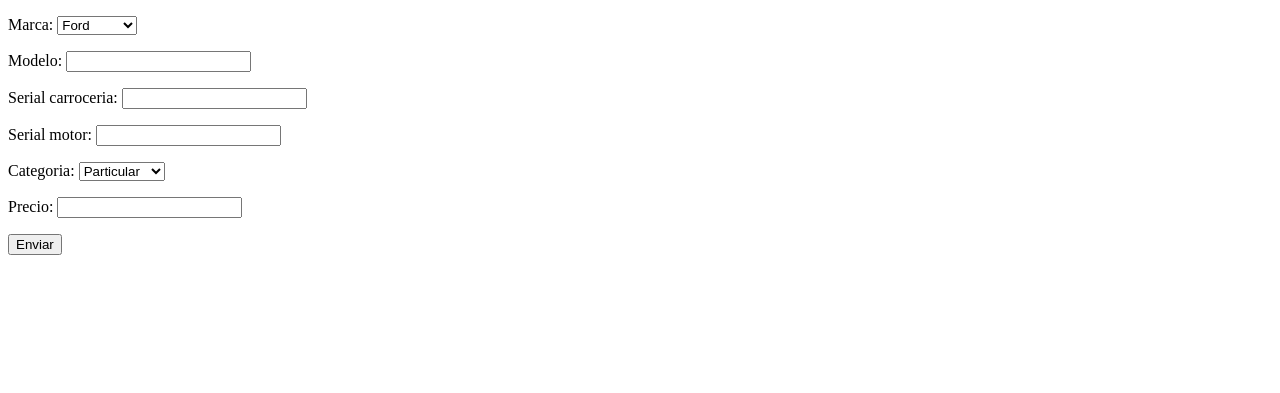
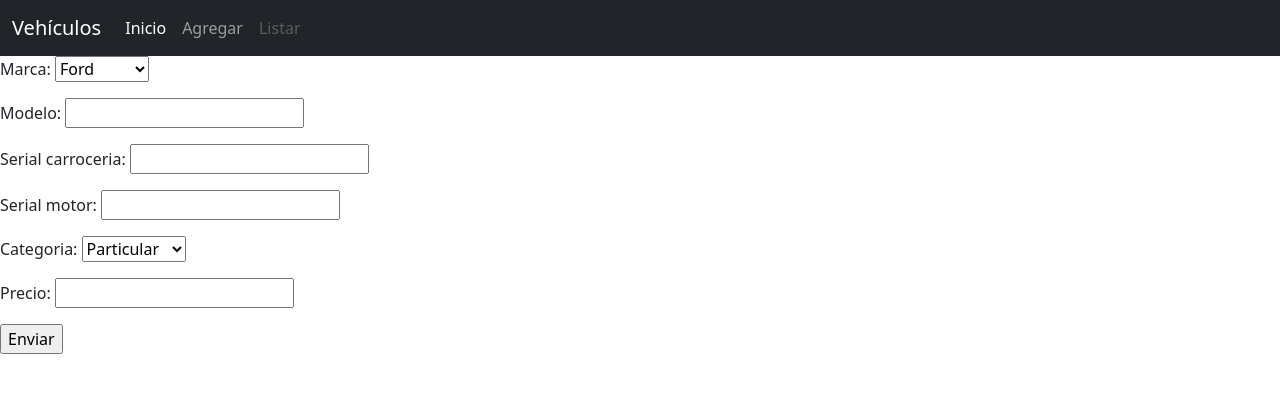
Before and after one commit to AllanMoralesPrado/proyecto-vehiculos-django, a Django app: page /vehiculo/add/ in a window 1280 px wide. Shown: the top 393 px of the page. Run offline with Django 5.2, Linux system fonts and the light colour scheme; some libraries are stand-ins or nearby versions.

Commit message:
Bootstrap para el proyecto, navbar y redireccionamiento

```diff
--- a/config/settings.py
+++ b/config/settings.py
@@ -41,6 +41,7 @@ INSTALLED_APPS = [
     'django.contrib.messages',
     'django.contrib.staticfiles',
     'vehiculo.apps.VehiculoConfig',
+    'django_bootstrap5',
 ]
 
 MIDDLEWARE = [
--- a/config/views.py
+++ /dev/null
@@ -1 +0,0 @@
-from django.shortcuts import render
--- a/templates/base.html
+++ b/templates/base.html
@@ -6,9 +6,13 @@
     <meta name="description" content="">
     <meta name="keywords" content="">
     <title>{{ title_page | default:"Catálogo | inicio" }}</title>
+    {% load django_bootstrap5 %}
+    {% bootstrap_css %}
 </head>
 <body>
     {% block body_page %}
     {% endblock body_page %}
+    {% bootstrap_javascript %}
+    {% bootstrap_messages %}
 </body>
 </html>
--- a/templates/index.html
+++ b/templates/index.html
@@ -1,4 +1,7 @@
 {% extends "base.html" %}
 {% block body_page %}
-    <h1>Catálogo de Vehículos</h1>
+    {% include "navbar.html" %}
+    {% block main_content %}
+        <h1 class="text-center">Catálogo de Vehículos</h1>
+    {% endblock main_content %}
 {% endblock body_page %}
--- /dev/null
+++ b/templates/navbar.html
@@ -0,0 +1,21 @@
+<nav class="navbar navbar-expand-lg bg-dark" data-bs-theme="dark">
+    <div class="container-fluid">
+      <a class="navbar-brand" href="#">Vehículos</a>
+      <button class="navbar-toggler" type="button" data-bs-toggle="collapse" data-bs-target="#navbarSupportedContent" aria-controls="navbarSupportedContent" aria-expanded="false" aria-label="Toggle navigation">
+        <span class="navbar-toggler-icon"></span>
+      </button>
+      <div class="collapse navbar-collapse" id="navbarSupportedContent">
+        <ul class="navbar-nav me-auto mb-2 mb-lg-0">
+          <li class="nav-item">
+            <a class="nav-link active" aria-current="page" href="{% url "index" %}">Inicio</a>
+          </li>
+          <li class="nav-item">
+            <a class="nav-link" href="{% url "agregar_vehiculo" %}">Agregar</a>
+          </li>
+          <li class="nav-item">
+            <a class="nav-link {{ disabled_anchor | default:"disabled" }}" aria-disabled="{{ aria_disabled | default:"true" }}">Listar</a>
+          </li>
+        </ul>
+      </div>
+    </div>
+  </nav>
--- a/vehiculo/templates/add_vehiculo.html
+++ b/vehiculo/templates/add_vehiculo.html
@@ -1,8 +1,8 @@
-{% extends "base.html" %}
-{% block body_page %}
+{% extends "index.html" %}
+{% block main_content %}
 <form method="post">
     {% csrf_token %}
     {{ form.as_p }}
     <input type="submit" value="Enviar">
 </form>
-{% endblock body_page %}
+{% endblock main_content %}
```
